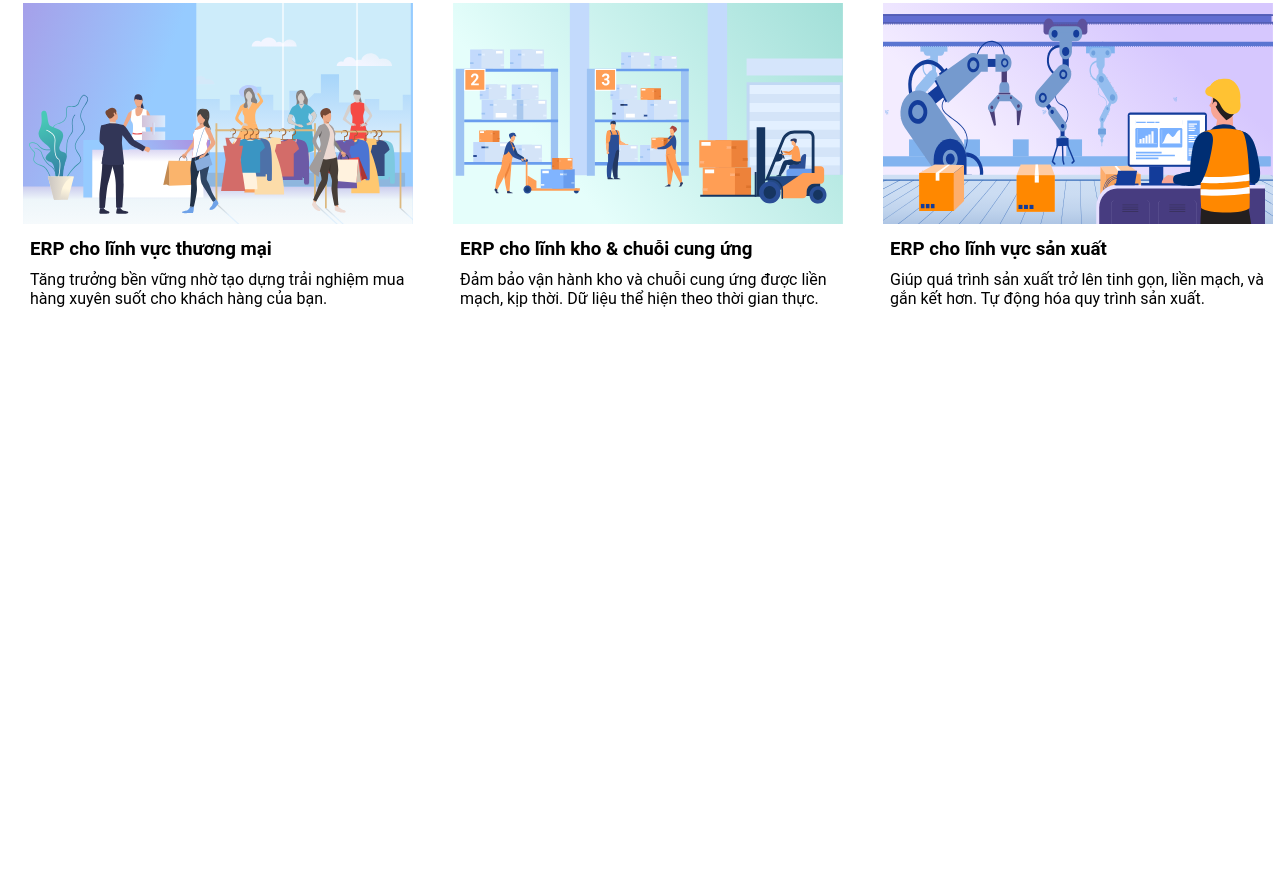
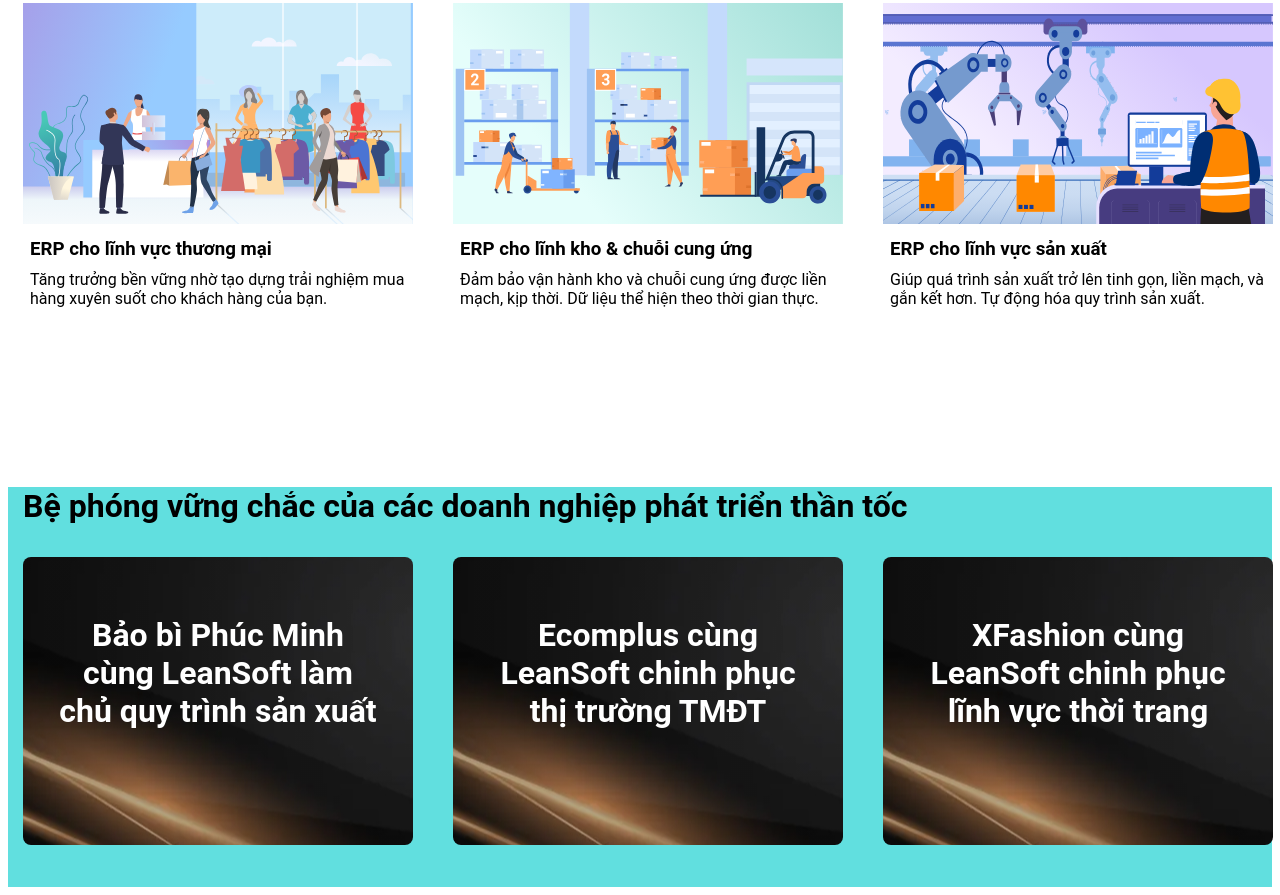
Before and after one commit to deno4908/WEB, a plain HTML site: page index.html in a window 1280 px wide. Shown: the part 2863-3758 px from the top of the page. Before the commit the page ends 3326 px from the top, so only its background shows below. Drawn offline with Linux system fonts and the light colour scheme.

Commit message:
30/3/2025-3

```diff
--- a/index.html
+++ b/index.html
@@ -199,6 +199,31 @@
                 </div>
             </div>
         </section>
+        <section id="section6">
+            <div class="container section6-container">
+                <h3>Bệ phóng vững chắc của các doanh nghiệp phát triển thần tốc</h3>
+                <div class="section6-gird">
+                    <div class="section6-card one">
+                        <div class="box-content">
+                            <div class="box-title">Bảo bì Phúc Minh cùng LeanSoft làm chủ quy trình sản xuất</div>
+                            <div class="box-p">Ngành:Sản xuất</div>
+                        </div>
+                    </div>
+                    <div class="section6-card two">
+                        <div class="box-content">
+                            <div class="box-title">Ecomplus cùng LeanSoft chinh phục thị trường TMĐT</div>
+                            <div class="box-p">Ngành: Thương mại điện tử (eCommerce)</div>
+                        </div>
+                    </div>
+                    <div class="section6-card three">
+                        <div class="box-content">
+                            <div class="box-title">XFashion cùng LeanSoft chinh phục lĩnh vực thời trang</div>
+                            <div class="box-p">Ngành: Bán lẻ & Phân phối</div>
+                        </div>
+                    </div>
+                </div>
+            </div>
+        </section>
     </main>
     <footer></footer>
 </body>
--- a/static/css/css.css
+++ b/static/css/css.css
@@ -319,7 +319,64 @@ body{
 .section5-gird .section5-card h3,p{
     margin-left: 7px;
 }
+#section6{
+    height: 50vh;
+    background-color: rgb(97, 223, 223);
+}
+.section6-container h3{
+    font-size: 32px;
+}
+.section6-gird{
+    height: 80%;
+    max-width: 100%;
+    display: grid;
+    grid-template-columns: repeat(3, 1fr); /* 6 cột cố định */
+    gap: 40px;
+    width: fit-content;
+}
+.section6-gird .section6-card{
+    border-radius: 8px;
+    overflow: hidden;
+    height: 90%;
+    background-image: linear-gradient(rgba(0, 0, 0, 0.3), rgba(0, 0, 0, 0.3)),url("../img/mau-background-dep-41.jpg");
+    background-position: center;
+    background-size: auto;
+    cursor: pointer;
 
+}
+.box-content .box-title{
+    font-size: 32px;
+    text-align: center;
+    margin-top: 15%;
+    margin-left: 35px;
+    margin-right: 35px;
+    font-weight: 700;
+    color: white;
+    overflow: hidden;
+    position: relative;
+    top : 0;
+    transition: top 0.3s ease-in-out;
+}
+.box-content .box-p{
+    position: relative;
+    top: -30px;
+    justify-self: center;
+    font-size: 20px;
+    opacity: 0;
+    color: white;
+    transition: all 0.3s ease-in-out;
+    margin-left: 35px;
+    margin-right: 35px;
+    text-align: center;
+    margin-top: 0;
+}
+.section6-card:hover .box-title{
+    top: -70px;
+}
+.section6-card:hover .box-p{
+    top: -40px;
+    opacity: 1;
+}
 @media (min-width: 576px) {
     .container {
         max-width: 540px;
```
Also changed, not shown: static/img/mau-background-dep-41.jpg (added).
